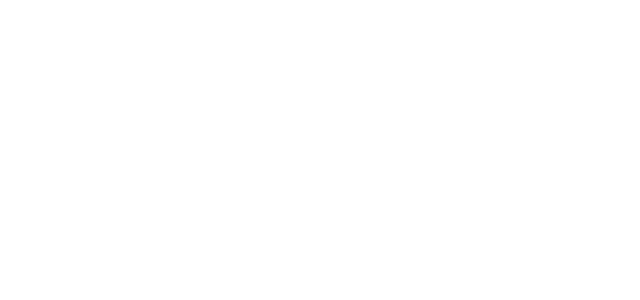
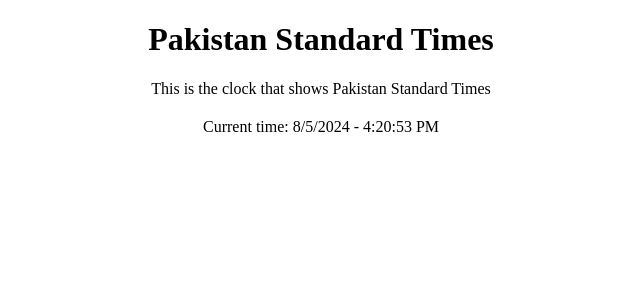
Before and after one commit to Syed-Muhammad-Hussnain-Raza/Clock, a React (Vite) app: page / in a window 1280 px wide. Shown: the top 300 px of the page, without its empty margins (319-959 px from the left). Built offline with nearby package versions, Linux system fonts and the light colour scheme.

Commit message:
Components are imported here for now

```diff
--- a/src/App.jsx
+++ b/src/App.jsx
@@ -1,7 +1,16 @@
 import "./App.css";
+import ClockHeading from "./components/ClockHeading";
+import ClockSlogan from "./components/ClockSlogan";
+import CurrentTime from "./components/CurrentTime";
 
 function App() {
-  return <></>;
+  return (
+    <>
+      <ClockHeading></ClockHeading>
+      <ClockSlogan></ClockSlogan>
+      <CurrentTime></CurrentTime>
+    </>
+  );
 }
 
 export default App;
```
